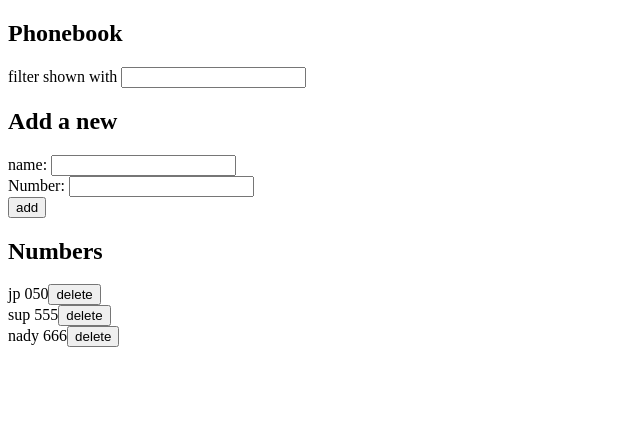
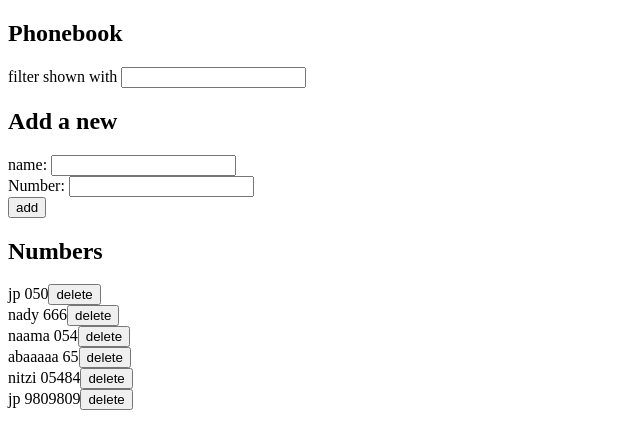
Before and after one commit to nadavyer/Full-stack_course, a React (Create React App) app in the folder part2/phonebook/: page / in a window 1280 px wide. Shown: the top 448 px of the page, without its empty margins (0-640 px from the left). Built offline with nearby package versions, Linux system fonts and the light colour scheme; data requests are answered from the project's data file.

Commit message:
2.18: pgonebook step10 - need to check validators

```diff
--- a/part2/phonebook/db.json
+++ b/part2/phonebook/db.json
@@ -6,14 +6,29 @@
       "id": 2
     },
     {
-      "name": "sup ",
-      "number": "555",
-      "id": 3
-    },
-    {
       "name": "nady",
       "number": "666",
       "id": 4
+    },
+    {
+      "name": "naama",
+      "number": "054",
+      "id": 5
+    },
+    {
+      "name": "abaaaaa",
+      "number": "65",
+      "id": 7
+    },
+    {
+      "name": "nitzi ",
+      "number": "05484",
+      "id": 8
+    },
+    {
+      "name": "jp",
+      "number": "9809809",
+      "id": 9
     }
   ]
 }
--- a/part2/phonebook/src/Components/App.js
+++ b/part2/phonebook/src/Components/App.js
@@ -22,20 +22,54 @@ const App = () => {
 
   useEffect(getAllPersons, [])
 
+  const updatePerson = ({ origPerson }) => {
+
+    const updatedPerson = {...origPerson, number: number}
+    personsServices
+    .update(updatedPerson.id, updatedPerson)
+    .then(personToSet =>
+      setPersons(persons.map(person => person.id !== origPerson.id ? person : personToSet)))
+  }
+
+  const validateName = () => {
+    const reg = /^[a-zA-Z ]*$/
+    const trimedName = name.trim()
+    if (!reg.test(trimedName) || trimedName === '') {
+      window.alert(`"${name}" is not a valid name`)
+      return false;
+   }
+    return true;
+  }
+
+  const validateNumber = () => {
+    const reg = /^[0-9]*$/
+    const trimedNumber = number.trim()
+    if (!reg.test(trimedNumber) || trimedNumber === '') {
+      window.alert(`"${number}" is not a valid number`)
+      return false;
+   }
+    return true;
+  }
+
+
   const addPerson = (event) => {
     event.preventDefault()
-    if(persons.map(person => person.name).includes(name)) {
-        window.alert(`${name} is already added to phonebook`)
+    if(persons.map(person => person.name).includes(name) && validateName() && validateNumber()) {
+        if (window.confirm(`${name} is already added to phonebook, replace old number with a new one?`)) {
+          const origPerson = persons.find(p => p.name === name)
+          updatePerson(origPerson)
+        }
     }else {
+      if (validateName() && validateNumber() ) {
         const personObj = {name, number}
           personsServices
           .create(personObj)
-      .then(addedPerson => {
-        setPersons(persons.concat(addedPerson))
+          .then(addedPerson =>
+            setPersons(persons.concat(addedPerson)))
+      }
+    }
     setName('')
     setNumber('')
-      })
-    }
   }
 
 
@@ -50,13 +84,8 @@ const handleDeleteBtn = (id) => {
 
   }
 
-
   const handleNameChange = (event) => {
-  const re = /^[0-9\b]+$/;
-      if (event.target.value === '' || re.test(event.target.value)) {
     setName(event.target.value)
-      }
-
   }
 
   const handleNumberChange = (event) => {
@@ -85,4 +114,5 @@ const filteredPersons =  filter === '' ? persons : persons.filter(person =>
   )
 }
 
+
 export default App
```
Lines whose indentation alone changed are shown as unchanged.
